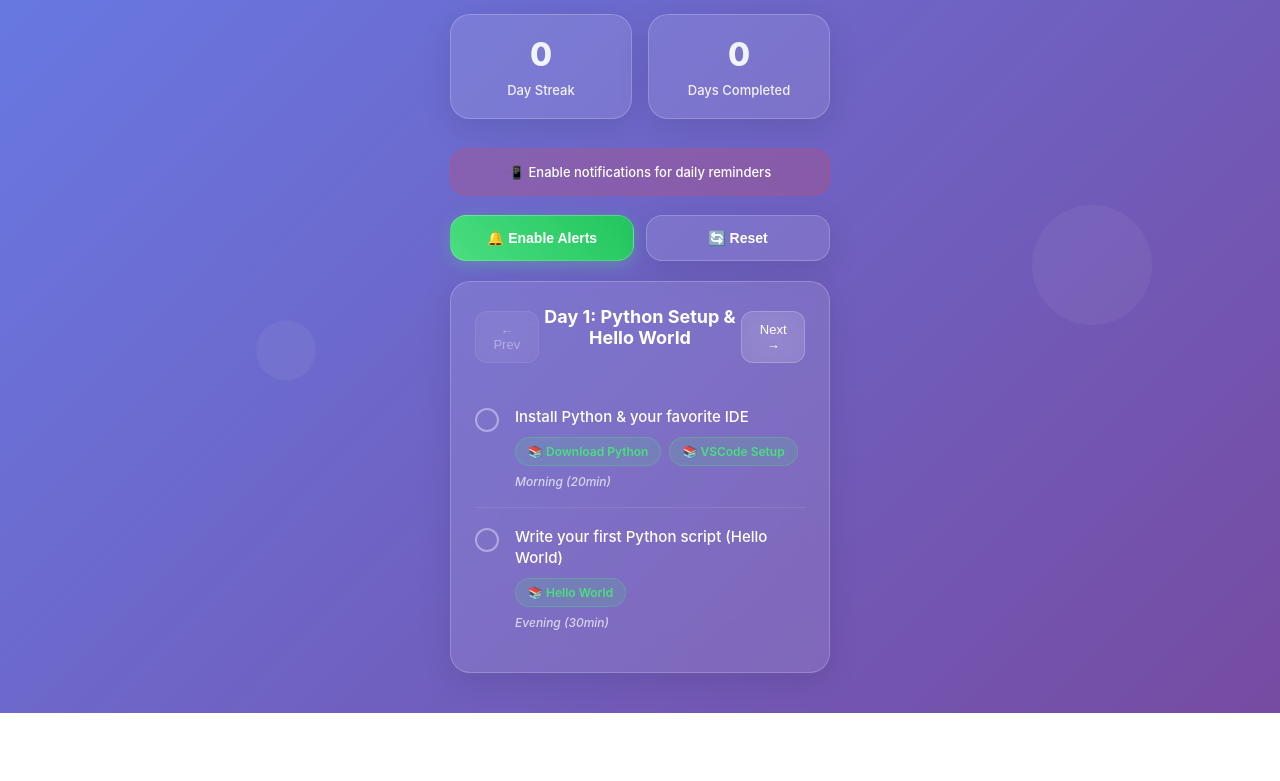
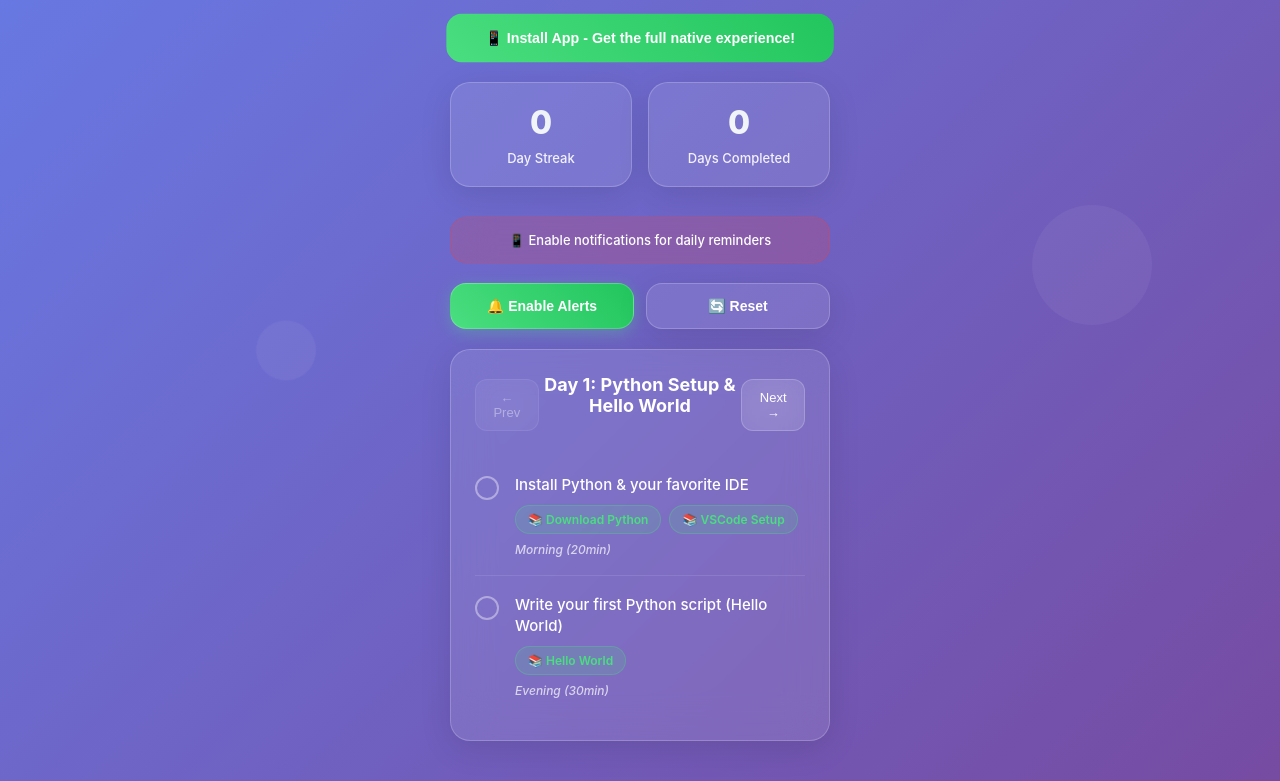
Before and after one commit to jb24000/PythonMasteryTracker, a plain HTML site: page index.html in a window 1280 px wide. Shown: the part 255-1036 px from the top of the page. Before the commit the page ends 968 px from the top, so only its background shows below. Drawn offline with Linux system fonts and the light colour scheme.

Commit message:
Update index.html

```diff
--- a/index.html
+++ b/index.html
@@ -600,7 +600,7 @@
             </div>
         </div>
 
-        <button class="install-prompt" id="installPrompt">
+        <button class="install-prompt show" id="installPrompt">
             📱 Install App - Get the full native experience!
         </button>
 
```
